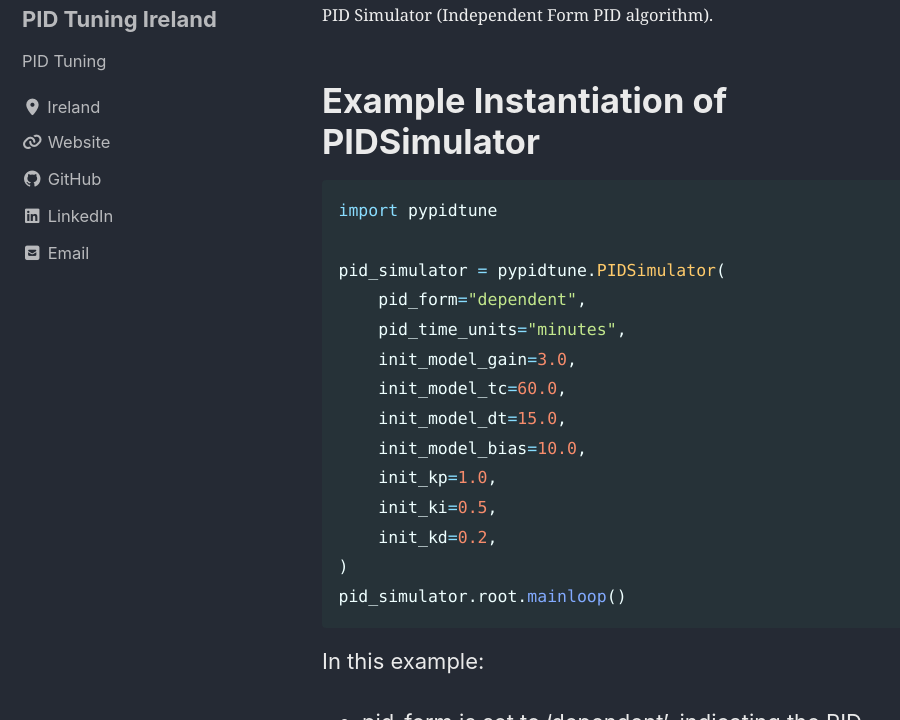
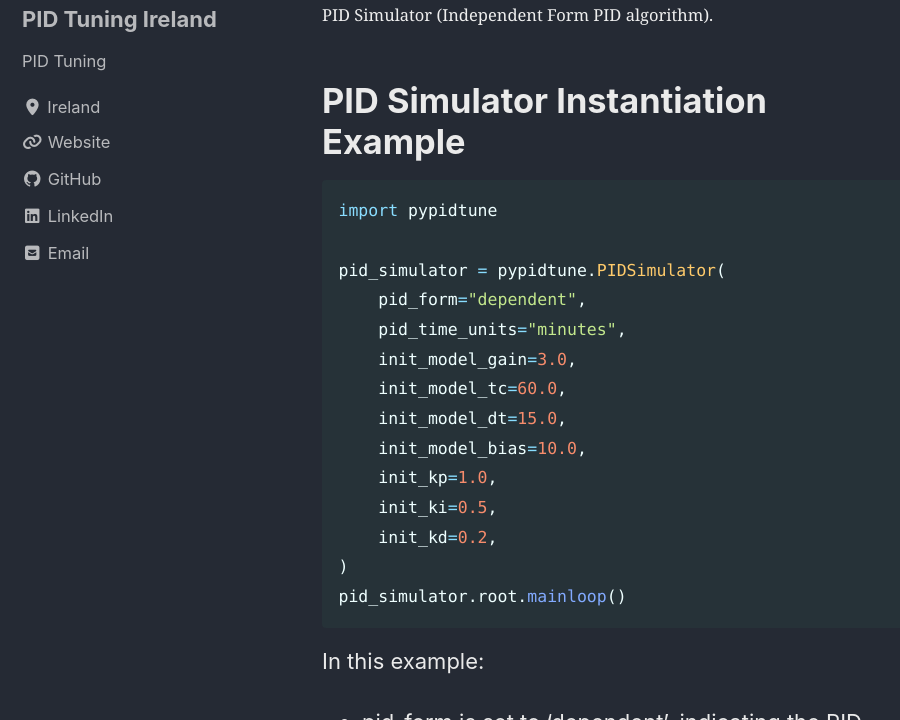
Before and after one commit to PIDTuningIreland/blog.github.io, a Jekyll site: the page built from _posts/2024-07-03-sim.md, in a window 1280 px wide and 900 px high, scrolled down 421 px, cut to the strip 180-900 px from the top of the window. Shown: the whole strip, without its empty margins (0-900 px from the left). Built offline with Jekyll 4.4.1, drawn with Linux system fonts in a browser that asks for light colours; cached includes are drawn as plain includes.

Commit message:
Update 2024-07-03-sim.md

````diff
--- a/_posts/2024-07-03-sim.md
+++ b/_posts/2024-07-03-sim.md
@@ -17,7 +17,7 @@ tags:
   <figcaption>PID Simulator (Independent Form PID algorithm).</figcaption>
 </figure>
 
-# Example Instantiation of PIDSimulator
+# PID Simulator Instantiation Example
 
 ```python
 import pypidtune
````
